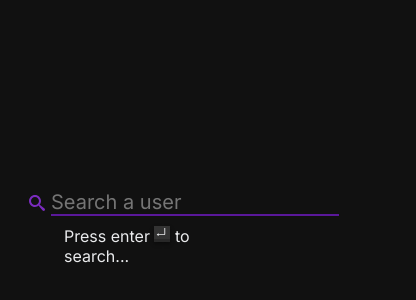
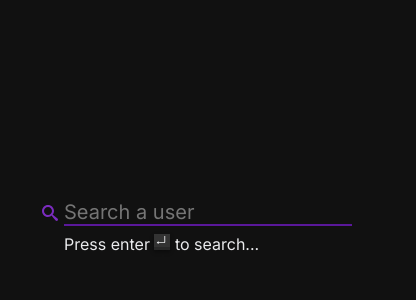
Before and after one commit to vitorhugo-guedes/repos-search, a React (Vite) app: page / in a window 390 px wide. Shown: the part 194-494 px from the top of the page, 416 px wide, since content can reach past the window. Built offline with nearby package versions, Linux system fonts and the light colour scheme.

Commit message:
fix: fix grid layout and add responsiveness, fix typograph overflow.

```diff
--- a/src/components/Repos.jsx
+++ b/src/components/Repos.jsx
@@ -29,8 +29,23 @@ function Repos(props){
             .catch(e => console.error(e))
     }
 
+    // const repos = [
+    //     {
+    //         id: 1,
+    //         name: 'Aleatorioaleatorioaleatorio',
+    //         description: 'LoremipsumdolorsitametconsecteturadipiscingelitVivamusquamarcu, pellentesque',
+    //         topics: ['um', 'dois', 'javascript', 'java', 'pythonfrontendbackenddevlopment'],
+    //         homepage: '',
+    //         html_url: '',
+    //         stargazers_count: 0,
+    //         created_at: '2051-20-89T'
+    //     }
+    // ]
+
     return (
         <main className="main main--dark">
+
+            <section className="search-section">
                 <form className="form" action="#" onSubmit={handleSubmit}>
                     <ImSearch className="input__search-icon" />
                     <input
@@ -44,21 +59,26 @@ function Repos(props){
                     />
                     <span className="input__underline"></span>
                 </form>
-
-            <ul className="repos-list">
                 {!repos.length &&
-                    <p className="repo-list__message">
+                    <p className="search-section__message">
                         Press enter <AiOutlineEnter className="message__icon" /> to search...
                     </p>
                 }
+            </section>
+
+            <ul className="repos-list">
                 {repos.length > 0 && repos.map(repo => {
                     return (
-                        <li key={repo.id} className="repos-list__item">
+                        <li
+                            key={repo.id}
+                            className="repos-list__item"
+                        >
                             <Card  repo={repo} />
                         </li>
                     )
                 })}
             </ul>
+
         </main>
     )
 }
--- a/src/components/css/card.css
+++ b/src/components/css/card.css
@@ -3,8 +3,11 @@
     flex-direction: column;
     justify-content: space-between;
 
-    block-size: 250px;
+    min-block-size: 250px;
+    block-size: 100%;
     max-inline-size: 400px;
+
+    /* border: black 1px solid; */
 }
 .card--dark{
     color: var(--clr-ntr-min);
@@ -13,7 +16,8 @@
 
 .card__header,
 .card__footer{
-    block-size: 25%;
+    max-block-size: 25%;
+    /* border: solid 2px purple; */
 }
 .card__header,
 .card__footer{
@@ -27,8 +31,10 @@
 }
 .card__title{
     inline-size: 80%;
-    font-size: var(--fs-x-lg);
+    line-height: 1;
+    word-wrap: break-word;
     font-weight: var(--fw-md-bold);
+    font-size: clamp(var(--fs-lg), 1rem + 1vw, var(--fs-x-lg));
 }
 .card__creation-date{
     inline-size: 20%;
@@ -40,13 +46,17 @@
 /* Body */
 .card__body{
     display: flex;
+    gap: 1em;
     flex-direction: column;
     justify-content: space-around;
+    padding: 0rem 1rem;
 
     block-size: 100%;
-    padding: 0rem 1rem;
+    min-block-size: 100px;
 }
 .card__descrip{
+    line-height: 1;
+    word-wrap: break-word;
     font-size: var(--fs-x-md);
     font-weight: var(--fw-regular);
 }
--- a/src/components/css/repos.css
+++ b/src/components/css/repos.css
@@ -6,9 +6,20 @@
     flex-direction: column;
 
     margin: 0.5rem;
+    inline-size: 100%;
+    /* padding-top: 3rem; */
 }
 .main--dark{
     color: var(--clr-ntr-min);
+    /* background-color: darkslategray; */
+}
+
+.search-section{
+    display: flex;
+    gap: 0.5rem;
+    flex-direction: column;
+    margin: 2.5rem 0rem 2rem 0rem;
+    /* border: solid 1px yellow; */
 }
 
 /* Form */
@@ -17,6 +28,9 @@
     display: flex;
     align-items: center;
     justify-content: flex-start;
+
+
+    /* margin-top: 2rem; */
 }
 .form__input{
     font-size: var(--fs-lg);
@@ -57,20 +71,23 @@
 
 /* Repositories list */
 .repos-list{
+    list-style: none;
     display: grid;
     gap: 1rem;
-    grid-template-rows: 1fr;
-    grid-template-columns: 1fr 1fr 1fr;
+    align-items: center;
+    grid-template-columns: repeat(auto-fill, minmax(400px, 1fr));
 
-    list-style: none;
-    block-size: 100%;
-    inline-size: 100%;
+    max-inline-size: 100%;
+    /* background-color: darkslateblue; */
 }
-.repo-list__message{
-    grid-column-start: 1;
-    grid-column-end: 3;
-    margin-left: 3.5rem;
+.repos-list__item{
+    margin: 0;
+    /* max-inline-size: 400px; */
+    /* border: 2px solid red; */
+    /* max-block-size: 100%;
+    max-inline-size: 100%; */
 }
+
 .message__icon{
     padding: 0px 2px 4px 0px;
 
@@ -78,6 +95,3 @@
     box-shadow: rgba(0, 0, 0, 0.4) 0px 2px 4px,
                 rgba(0, 0, 0, 0.2) 0px -3px 0px inset;
 }
-.repos-list__item{
-    margin: 0;
-}
```
Lines whose indentation alone changed are shown as unchanged.
